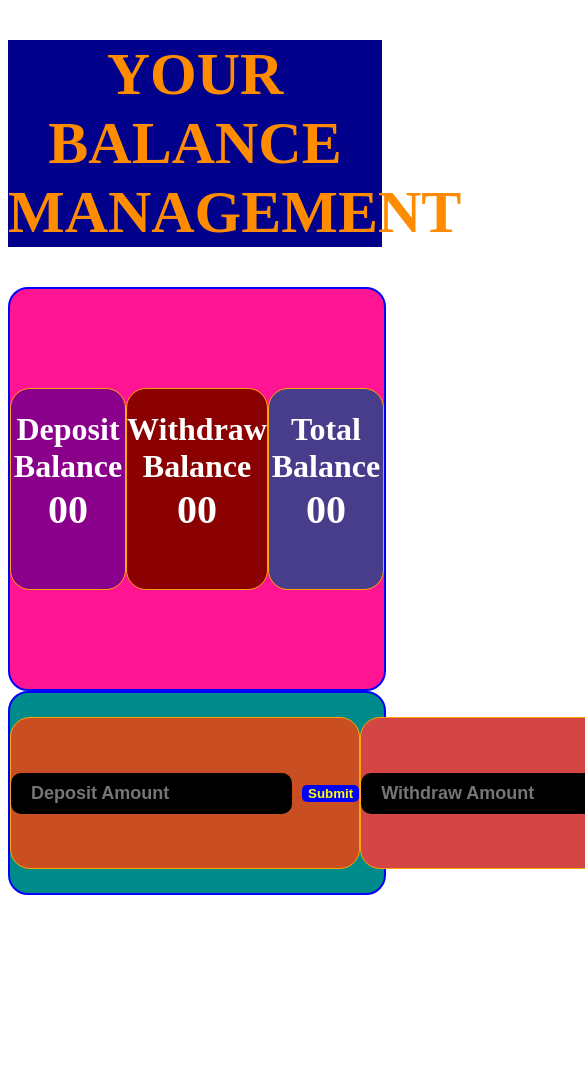
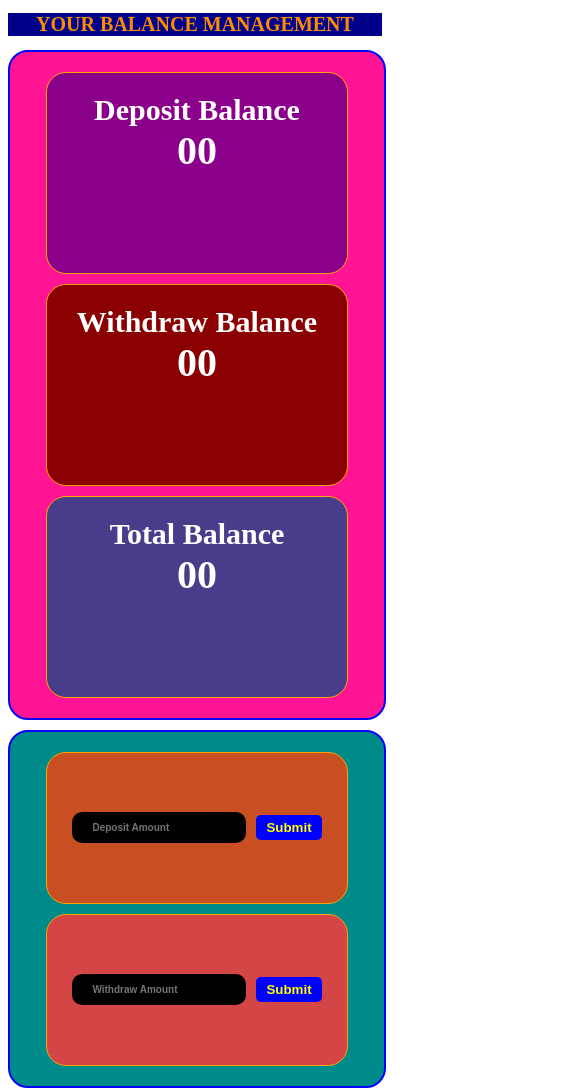
Before and after one commit to MoriomAsha98/AmountCalculation, a plain HTML site: page amountcalculation.html in a window 390 px wide. Shown: the top 1091 px of the page, 585 px wide, since content can reach past the window. Before the commit the page ends 903 px from the top, so only its background shows below. Drawn offline with Linux system fonts and the light colour scheme.

Commit message:
create responsive design

```diff
--- a/amount.css
+++ b/amount.css
@@ -40,6 +40,16 @@ input{
     border-radius: 10px;
     background-color: black;
     color: white;
+}
+
+.title{
+    font-size: 60px;
+    text-align: center;
+    text-transform: uppercase;
+    font-weight: bolder;
+    color: darkorange;
+    background-color: darkblue;
+
 }
 button{
     padding: 10ppx 15px;
@@ -86,3 +96,60 @@ p{
     justify-content: center;
     gap: 1;
 } */
+
+/* Responsive style start here */
+@media screen and (max-width: 576px) {
+
+    .amount-container , .balance-container{
+        flex-direction: column;
+        gap: 10px;
+        height: auto;
+        padding: 20px 0;
+
+
+
+    }
+    .amount-container{
+        margin-top: 10px;
+    }
+    .title{
+        font-size: 20px;
+        text-align: center;
+        text-transform: uppercase;
+        font-weight: bolder;
+        color: darkorange;
+        background-color: darkblue;
+
+
+    }
+    .deposit-balance,.withdraw-balance,.total-balance,.deposit-amount,.withdraw-amount{
+        width: 300px;
+        font-size: 15px;
+         }
+         input{
+            font-size: 10px;
+         }
+
+         button{
+            padding: 5px 10px;
+
+         }
+
+
+}
+@media screen and (min-width: 576px) and (max-width: 762px) {
+     .amount-container, .balance-container{
+        flex-direction: column;
+        gap: 10px;
+        height: auto;
+        padding: 20px 0;
+     }
+}
+@media screen and (min-width: 762px) and (max-width: 1080px) {
+     .amount-container, .balance-container{
+
+        gap: 10px;
+        height: auto;
+        padding: 20px 0;
+     }
+}
--- a/amount.js
+++ b/amount.js
@@ -21,7 +21,7 @@ document.getElementById('deposit_button').addEventListener('click',function (){
     }
 
 
-   depositTotal.innerHTML = totalDepositBalance;
+   depositTotal.innerHTML = depositTotalNumber + depositAmount;
 
 
    depositFiled.value = '';
@@ -42,13 +42,13 @@ document.getElementById('withdraw_button').addEventListener('click',function(){
    var withdrawBalance = document.getElementById('withdraw_balance');
    var withdrawBalanceNumber = parseFloat(withdrawBalance.innerText);
 
-   var TotalWithraw = withdrawNumber + withdrawBalanceNumber;
-       withdrawBalance.innerHTML = TotalWithraw;
+   var TotalWithdraw = withdrawNumber + withdrawBalanceNumber;
+       withdrawBalance.innerHTML = TotalWithdraw;
 
  var depositTotal = document.getElementById('deposit_total');
  var depositTotalNumber = parseFloat(depositTotal.innerText);
-    if(depositTotalNumber == -0){
-      return alert("you don't have enough Balance to withdraw")
+    if(depositTotalNumber == 0){
+      return 0, alert("you don't have enough Balance to withdraw")
     }
 
      depositTotalNumber = depositTotalNumber - withdrawNumber;
--- a/amountcalculation.html
+++ b/amountcalculation.html
@@ -6,20 +6,11 @@
     <link rel="stylesheet" href="amount.css">
 
     <title>Amount Calculation</title>
-    <style>
-        .titel{
-            font-size: 60px;
-            text-align: center;
-            text-transform: uppercase;
-            font-weight: bolder;
-            color: darkorange;
-            background-color: darkblue;
-        }
-    </style>
+
 
 </head>
 <body>
-     <h1 class="titel">Your Balance Management</h1>
+     <h1 class="title">Your Balance Management</h1>
 
     <div class="balance-container">
         <!-- Deposit Container -->
--- a/style.css
+++ b/style.css
@@ -56,3 +56,38 @@ h2{
     font-weight: bolder;
     color: darkred;
 }
+
+/* Responsive style start here */
+@media screen and (max-width: 576px) {
+
+    input{
+        width: 250px;
+        font-size: 15px;
+        padding: 10px;
+        border-radius: 5px;
+    }
+    button{
+        padding: 10px 20px;
+        font-size: 15px;
+        border-radius: 5px;
+
+    }
+
+}
+@media screen and(max-width: 992px) {
+    input{
+        width: 400px;
+        font-size: 15px;
+        padding: 10px;
+        border-radius: 5px;
+
+
+    }
+    button{
+        padding: 10px 20px;
+        font-size: 15px;
+        border-radius: 5px;
+
+    }
+
+}
```
